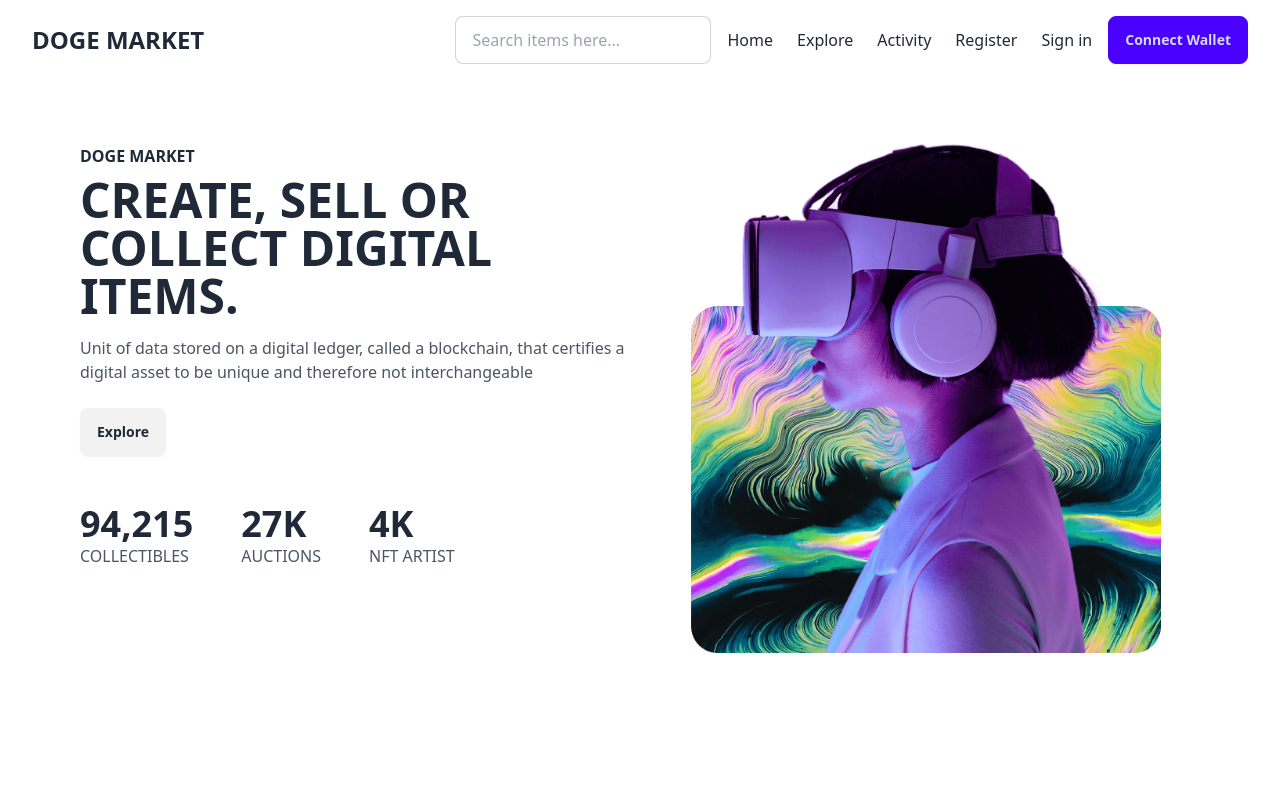
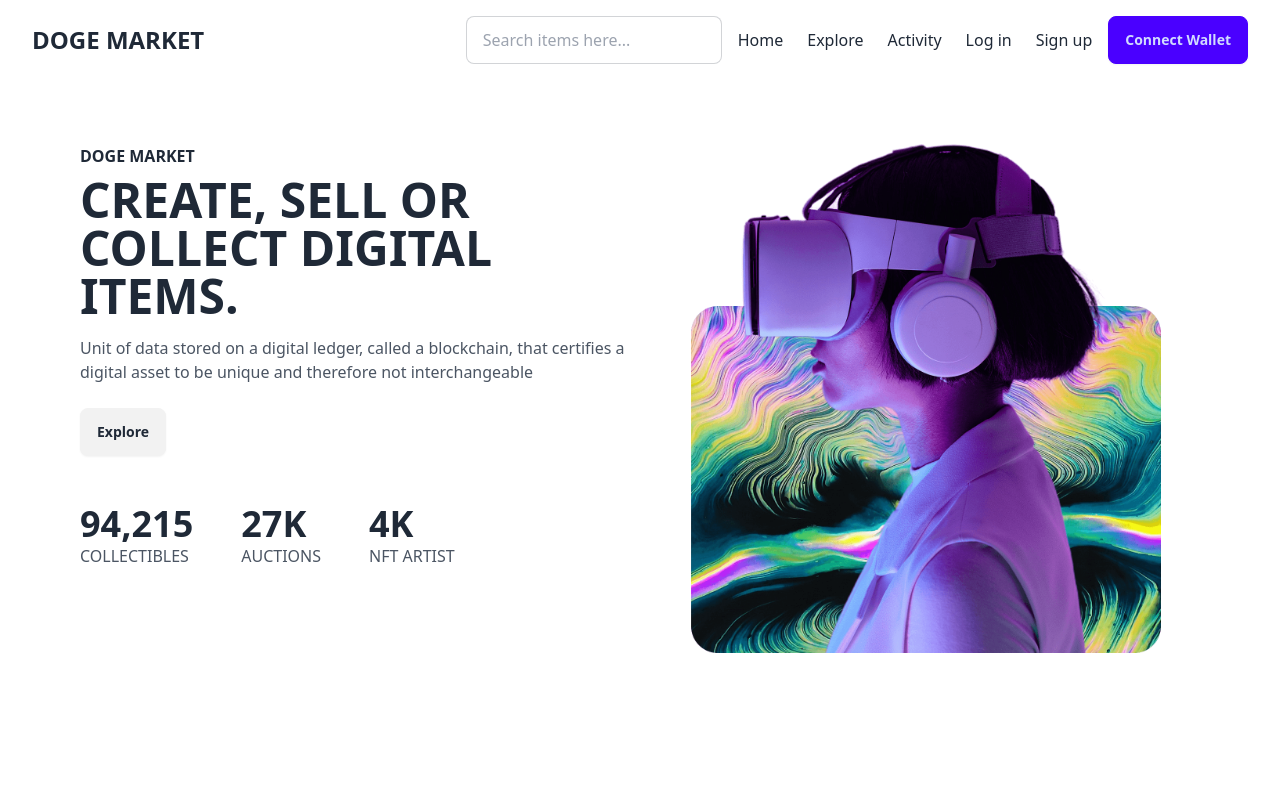
Before and after one commit to marcos-react/NFT-React, a React (Vite) app: page / in a window 1280 px wide. Shown: the top 791 px of the page. Built offline with nearby package versions, Linux system fonts and the light colour scheme; no server answers.

Commit message:
Firebase module and routes Activity, Log in and Register added

```diff
--- /dev/null
+++ b/firebaseConfig.js
@@ -0,0 +1,17 @@
+
+import { initializeApp } from "firebase/app";
+import { getAuth } from "firebase/auth";
+
+// Your web app's Firebase configuration
+const firebaseConfig = {
+  apiKey: process.env.apiKey,
+  authDomain: process.env.authDomain,
+  projectId: process.env.projectId,
+  storageBucket: process.env.storageBucket,
+  messagingSenderId: process.env.messagingSenderId,
+  appId: process.env.appId
+};
+
+// Inicialize Firebase
+const app = initializeApp(firebaseConfig);
+export const auth = getAuth(app);
--- a/package.json
+++ b/package.json
@@ -12,7 +12,7 @@
   "dependencies": {
     "axios": "^1.7.8",
     "daisyui": "^4.12.14",
-    "firebase": "^11.0.2",
+    "firebase": "^11.1.0",
     "lucide-react": "^0.468.0",
     "react": "^18.3.1",
     "react-dom": "^18.3.1",
--- a/src/App.jsx
+++ b/src/App.jsx
@@ -1,13 +1,46 @@
 import React from "react";
+import { BrowserRouter as Router, Route, Routes } from "react-router-dom";
 import "./App.css";
 import WelcomePage from "./pages/WelcomePage";
+import LoginFormPage from "./pages/LoginFormPage";
+import RegisterFormPage from "./pages/RegisterFormPage";
+import ActivityPage from "./pages/ActivityPage";
+import AuthPage from "./pages/AuthPage";
+import ProtectedRoute from "./components/ProtectedRoute/ProtectedRoute";
 import { NewItemsProvider } from "./Context/NewItemsContext";
+import { AuthProvider } from "./Context/AuthContext"; // Import AuthProvider
 
 const App = () => {
   return (
-    <NewItemsProvider>
-      <WelcomePage />
-    </NewItemsProvider>
+    <AuthProvider> {/* AuthProvider */}
+      <NewItemsProvider>
+        <Router>
+          <Routes>
+            {/* Public Routes */}
+            <Route path="/" element={<WelcomePage />} />
+
+            {/* Route login */}
+            <Route path="/login" element={<LoginFormPage />} />
+
+            {/* Route register */}
+            <Route path="/register" element={<RegisterFormPage />} />
+
+            {/* Route auth */}
+            <Route path="/auth" element={<AuthPage />} />
+
+            {/* Protected routes activity */}
+            <Route
+              path="/activity"
+              element={
+                <ProtectedRoute>
+                  <ActivityPage />
+                </ProtectedRoute>
+              }
+            />
+          </Routes>
+        </Router>
+      </NewItemsProvider>
+    </AuthProvider>
   );
 };
 
--- /dev/null
+++ b/src/Context/AuthContext.jsx
@@ -0,0 +1,27 @@
+import React, { createContext, useState, useEffect } from "react";
+import { onAuthStateChanged, signOut } from "firebase/auth";
+import { auth } from "../../firebaseConfig";
+
+export const AuthContext = createContext();
+
+export const AuthProvider = ({ children }) => {
+  const [user, setUser] = useState(null);
+
+  useEffect(() => {
+    const unsubscribe = onAuthStateChanged(auth, (currentUser) => {
+      setUser(currentUser);
+    });
+
+    return () => unsubscribe();
+  }, []);
+
+  const logout = async () => {
+    await signOut(auth);
+  };
+
+  return (
+    <AuthContext.Provider value={{ user, logout }}>
+      {children}
+    </AuthContext.Provider>
+  );
+};
--- a/src/components/Header.jsx
+++ b/src/components/Header.jsx
@@ -1,6 +1,33 @@
 import React from "react";
+import { useContext } from "react";
+import { useNavigate } from "react-router-dom";
+import { AuthContext } from "./../Context/AuthContext";
 
 export default function Header() {
+  const navigate = useNavigate();
+  const { user, logout } = useContext(AuthContext);
+
+  const handleWelcome = () => {
+    navigate("/");
+  };
+
+  const handleActivity = () => {
+    navigate("/activity");
+  };
+
+  const handleLogin = () => {
+    navigate("/login");
+  };
+
+  const handleRegister = () => {
+    navigate("/register");
+  };
+
+  const handleLogout = async () => {
+    await logout();
+    navigate("/");
+  };
+
   return (
     <header className="container mx-auto px-4 py-4 flex items-center justify-between">
       <div className="text-2xl font-bold">DOGE MARKET</div>
@@ -11,28 +38,34 @@ export default function Header() {
             placeholder="Search items here..."
             className="input input-bordered w-64"
           />
-
         </div>
         <nav className="flex items-center space-x-6">
-          <a href="#" className="hover:text-primary">
+          <button onClick={handleWelcome} className="hover:text-primary">
             Home
-          </a>
+          </button>
           <a href="#" className="hover:text-primary">
             Explore
           </a>
-          <a href="#" className="hover:text-primary">
+          <button onClick={handleActivity} className="hover:text-primary">
             Activity
-          </a>
-          <a href="#" className="hover:text-primary">
-            Register
-          </a>
-          <a href="#" className="hover:text-primary">
-            Sign in
-          </a>
+          </button>
+          {user ? (
+            <button onClick={handleLogout} className="hover:text-secondary">
+              Log out
+            </button>
+          ) : (
+            <>
+              <button onClick={handleLogin} className="hover:text-primary">
+                Log in
+              </button>
+
+              <button onClick={handleRegister} className="hover:text-primary">
+                Sign up
+              </button>
+            </>
+          )}
         </nav>
-        <button className="btn btn-primary">
-          Connect Wallet
-        </button>
+        <button className="btn btn-primary">Connect Wallet</button>
       </div>
     </header>
   );
--- /dev/null
+++ b/src/components/ProtectedRoute/ProtectedRoute.jsx
@@ -0,0 +1,17 @@
+import React, { useContext } from "react";
+import { Navigate } from "react-router-dom";
+import { AuthContext } from "./../../Context/AuthContext";
+
+const ProtectedRoute = ({ children }) => {
+  const { user } = useContext(AuthContext);
+
+  // If there is no user, redirect to the page authentication
+  if (!user) {
+    return <Navigate to="/auth" />;
+  }
+
+  // If user is authenticated, render children component
+  return children;
+};
+
+export default ProtectedRoute;
--- /dev/null
+++ b/src/pages/ActivityPage.jsx
@@ -0,0 +1,7 @@
+import React from 'react'
+
+export default function ActivityPage() {
+  return (
+    <div>ActivityPage</div>
+  )
+}
--- /dev/null
+++ b/src/pages/AuthPage.jsx
@@ -0,0 +1,30 @@
+import React from "react";
+import { useNavigate } from "react-router-dom";
+
+const AuthPage = () => {
+  const navigate = useNavigate();
+
+  const handleLogin = () => {
+    navigate("/login");
+  };
+
+  const handleRegister = () => {
+    navigate("/register");
+  };
+
+  return (
+    <div className="flex flex-col items-center justify-center min-h-screen bg-black text-white">
+      <h1 className="text-3xl mb-4">You need to authenticate</h1>
+      <div className="flex gap-4">
+        <button onClick={handleLogin} className="bg-blue-500 p-2 rounded">
+          Log In
+        </button>
+        <button onClick={handleRegister} className="bg-green-500 p-2 rounded">
+          Sign Up
+        </button>
+      </div>
+    </div>
+  );
+};
+
+export default AuthPage;
--- a/src/pages/LoginFormPage.jsx
+++ b/src/pages/LoginFormPage.jsx
@@ -2,7 +2,7 @@ import React, { useState } from "react";
 import { signInWithEmailAndPassword } from "firebase/auth";
 import { auth } from "./../../firebaseConfig.js";
 import { useNavigate } from "react-router-dom";
-import Header from "../../components/header.jsx";
+import Header from "./../components/Header.jsx";
 
 const LoginFormPage = () => {
   const [email, setEmail] = useState("");
@@ -15,7 +15,7 @@ const LoginFormPage = () => {
     setError("");
     try {
       await signInWithEmailAndPassword(auth, email, password);
-      navigate("/nft"); // Redirect to protected page
+      navigate("/activity"); // Redirect to protected page
     } catch (err) {
       setError("Error to log in. Check credentials.");
     }
--- a/src/pages/NftPage.jsx
+++ /dev/null
@@ -1,7 +0,0 @@
-import React from 'react'
-
-export default function NftPage() {
-  return (
-    <div>NftPage</div>
-  )
-}
--- a/src/pages/RegisterFormPage.jsx
+++ b/src/pages/RegisterFormPage.jsx
@@ -2,7 +2,7 @@ import React, { useState } from "react";
 import { createUserWithEmailAndPassword } from "firebase/auth";
 import { auth } from "./../../firebaseConfig.js";
 import { useNavigate } from "react-router-dom";
-import Header from "../../components/header/header.jsx";
+import Header from "./../components/Header.jsx";
 
 const RegisterFormPage = () => {
   const [email, setEmail] = useState("");
@@ -15,10 +15,10 @@ const RegisterFormPage = () => {
     setError("");
     try {
       await createUserWithEmailAndPassword(auth, email, password);
-      navigate("/nft"); // Redirect to the protected site
+      navigate("/activity"); // Redirect to the protected site
     } catch (err) {
       if (err.code === "auth/email-already-in-use") {
-        setError("This e-mail is not register.");
+        setError("This e-mail is registered.");
       } else {
         setError("Error to register. Try it again.");
       }
```
Also changed, not shown: 1 other file (tests, documents, lock files or other folders).
